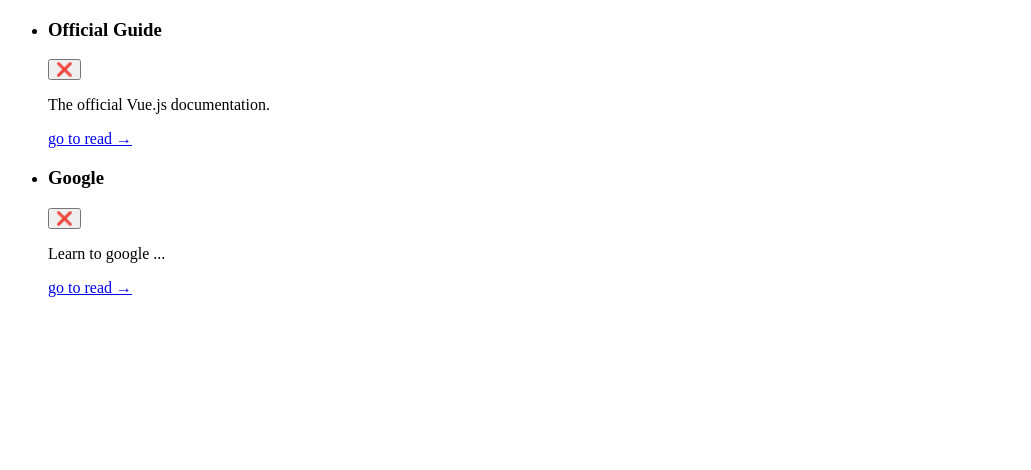
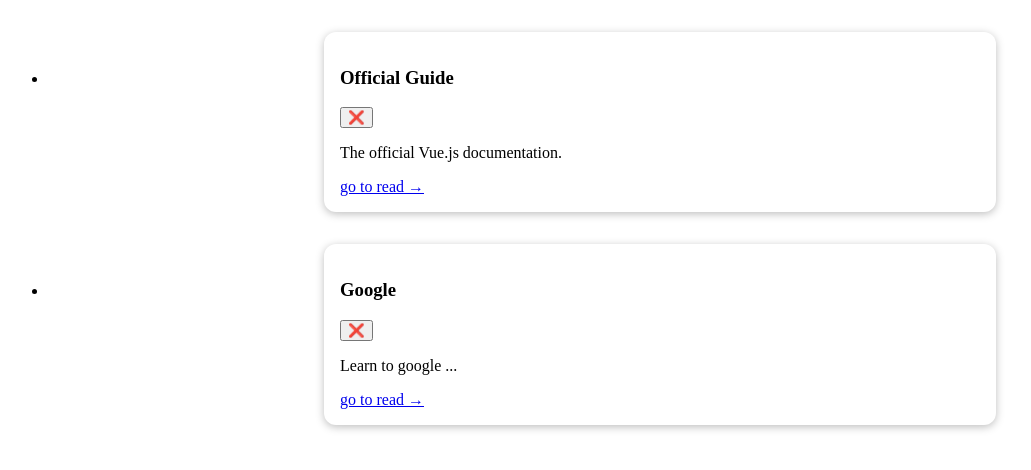
Before and after one commit to DenisPepper/vue-max-starting, a Vue app: page / in a window 1280 px wide. Shown: the top 470 px of the page, without its empty margins (0-1031 px from the left). Built offline with nearby package versions, Linux system fonts and the light colour scheme.

Commit message:
Добавит shared UI компонент карточки

```diff
--- a/src/components/learning-resources/Resource.vue
+++ b/src/components/learning-resources/Resource.vue
@@ -1,15 +1,15 @@
 <template>
   <li>
-    <div>
+    <BaseCard>
       <header>
         <h3>{{ title }}</h3>
         <button>❌</button>
       </header>
-    </div>
-    <p>{{ description }}</p>
-    <nav>
-      <a :href="link" target="_blank">go to read &rarr;</a>
-    </nav>
+      <p>{{ description }}</p>
+      <nav>
+        <a :href="link" target="_blank">go to read &rarr;</a>
+      </nav>
+    </BaseCard>
   </li>
 </template>
 
--- /dev/null
+++ b/src/components/ui/BaseCard.vue
@@ -0,0 +1,15 @@
+<template>
+  <div>
+    <slot></slot>
+  </div>
+</template>
+
+<style scoped>
+div {
+  border-radius: 12px;
+  box-shadow: 0 2px 8px rgba(0, 0, 0, 0.26);
+  padding: 1rem;
+  margin: 2rem auto;
+  max-width: 40rem;
+}
+</style>
--- a/src/main.js
+++ b/src/main.js
@@ -1,5 +1,7 @@
 import { createApp } from 'vue';
 import App from './App.vue';
+import BaseCard from '/src/components/ui/BaseCard.vue';
 
 const app = createApp(App);
+app.component('BaseCard', BaseCard);
 app.mount('#app');
```
